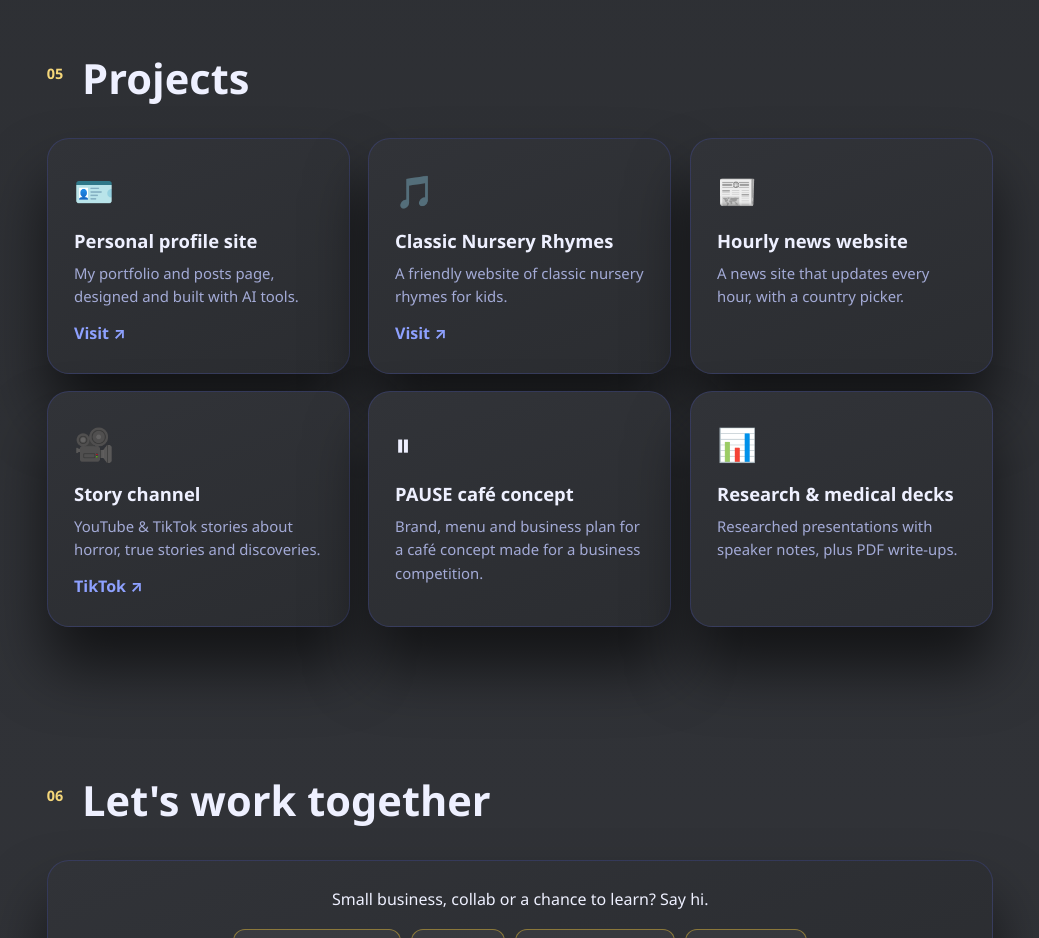
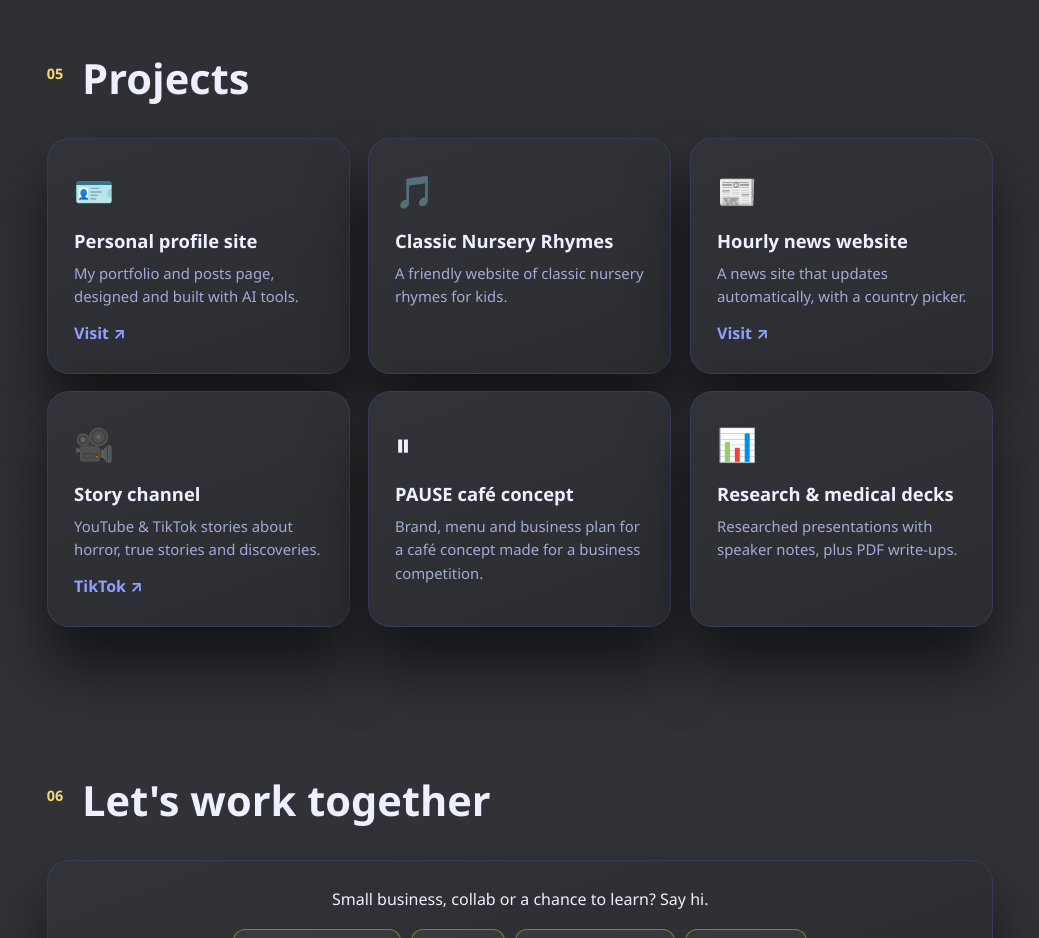
Before and after one commit to reseachrandomv/cv, a plain HTML site: page index.html in a window 1280 px wide. Shown: the part 3220-4158 px from the top of the page, without its empty margins (120-1159 px from the left). Drawn offline with Linux system fonts and the light colour scheme.

Commit message:
Fix the broken Rhymes project link and add a README
The Classic Nursery Rhymes card pointed at a public Pages URL that 404s
because that project is private. Leave it listed without a live link.
Point the news project card at the live Raajjé Digest site.

```diff
--- a/index.html
+++ b/index.html
@@ -29,8 +29,8 @@
 
 <section id="projects" class="reveal"><h2><b>05</b> Projects</h2><div class="grid2">
 <a class="card proj tilt" href="https://reseachrandomv.github.io" target="_blank" rel="noopener"><span class="ic">🪪</span><h3>Personal profile site</h3><p>My portfolio and posts page, designed and built with AI tools.</p><i>Visit ↗</i></a>
-<a class="card proj tilt" href="https://reseachrandomv.github.io/rhymes/" target="_blank" rel="noopener"><span class="ic">🎵</span><h3>Classic Nursery Rhymes</h3><p>A friendly website of classic nursery rhymes for kids.</p><i>Visit ↗</i></a>
-<div class="card proj tilt"><span class="ic">📰</span><h3>Hourly news website</h3><p>A news site that updates every hour, with a country picker.</p></div>
+<div class="card proj tilt"><span class="ic">🎵</span><h3>Classic Nursery Rhymes</h3><p>A friendly website of classic nursery rhymes for kids.</p></div>
+<a class="card proj tilt" href="https://reseachrandomv.github.io/raajje-digest/" target="_blank" rel="noopener"><span class="ic">📰</span><h3>Hourly news website</h3><p>A news site that updates automatically, with a country picker.</p><i>Visit ↗</i></a>
 <a class="card proj tilt" href="https://www.tiktok.com/@yup.mv" target="_blank" rel="noopener"><span class="ic">🎥</span><h3>Story channel</h3><p>YouTube &amp; TikTok stories about horror, true stories and discoveries.</p><i>TikTok ↗</i></a>
 <div class="card proj tilt"><span class="ic">⏸</span><h3>PAUSE café concept</h3><p>Brand, menu and business plan for a café concept made for a business competition.</p></div>
 <div class="card proj tilt"><span class="ic">📊</span><h3>Research &amp; medical decks</h3><p>Researched presentations with speaker notes, plus PDF write-ups.</p></div>
```
Also changed, not shown: 1 other file.
